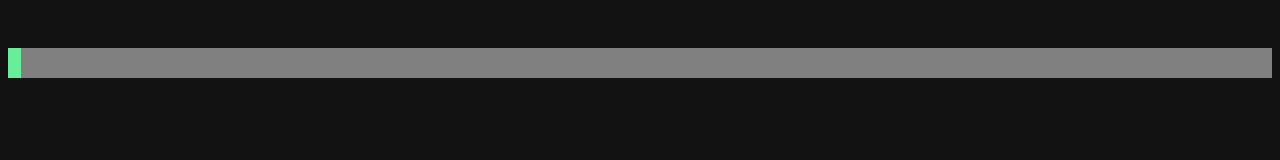
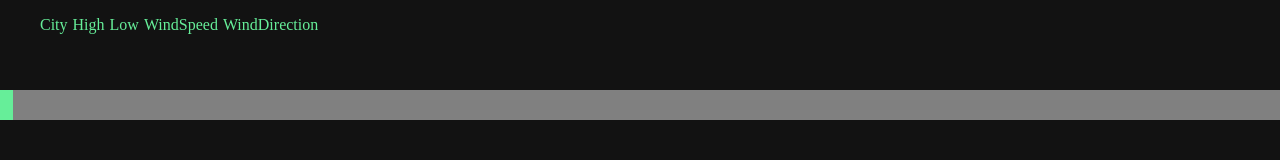
Before and after one commit to ashermanli/Homebase, a website: page index.html in a window 1280 px wide. Drawn offline with Linux system fonts and the light colour scheme.

```diff
--- a/clock.css
+++ b/clock.css
@@ -2,6 +2,7 @@
 
 body {
   background-color: #121212;
+  margin: 0;
 }
 
 #clock {
@@ -35,7 +36,15 @@
   margin-right: 0;
 }
 
-#weather{
-  background-color: white;
-  background: white;
+
+
+#weather ul{
+  display:flex;
+  flex-direction: row;
+  list-style: none;
+  color: #66ee99;
 }
+
+#weather li{
+  margin-right: 5px;
+}
--- a/index.html
+++ b/index.html
@@ -7,14 +7,22 @@
   <meta http-equiv="X-UA-Compatible" content="ie=edge">
   <link rel="stylesheet" href="clock.css" />
   <script type="text/javascript" src="clock.js" defer></script>
-  <script type="text/javascript" src="connect.js"></script>
+  <!-- <script type="text/javascript" src="connect.js"></script> -->
   <title>Clock</title>
 </head>
 
 <body>
 
   <div>
-    <div id="weather"></div>
+    <div id="weather">
+      <ul>
+        <li>City</li>
+        <li>High</li>
+        <li>Low</li>
+        <li>WindSpeed</li>
+        <li>WindDirection</li>
+      </ul>
+    </div>
     <div id="hour-dots">
 
     </div>
```
Also changed, not shown: connect.js (added, +19 -0 lines), package.json (added, +19 -0 lines).
